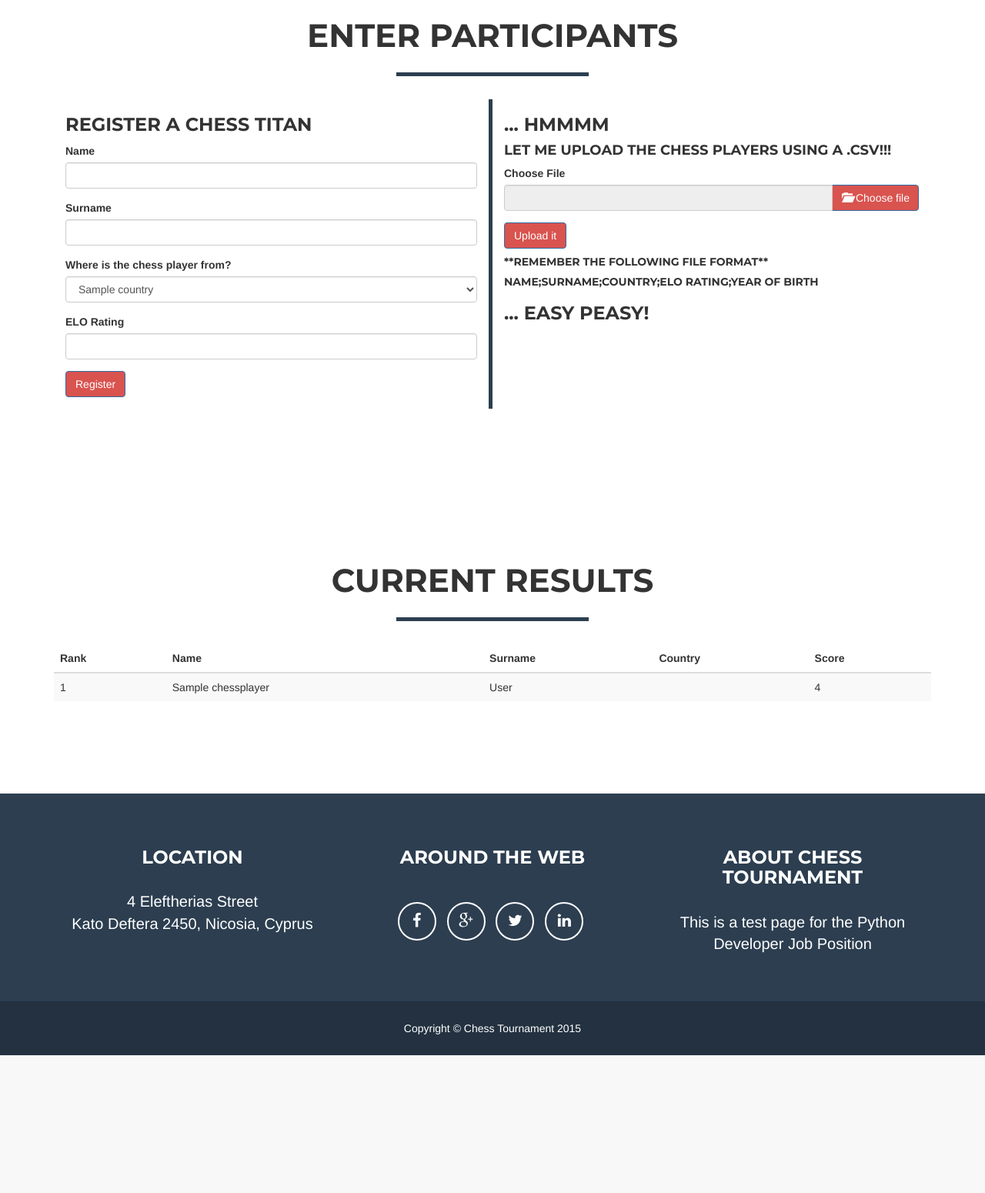
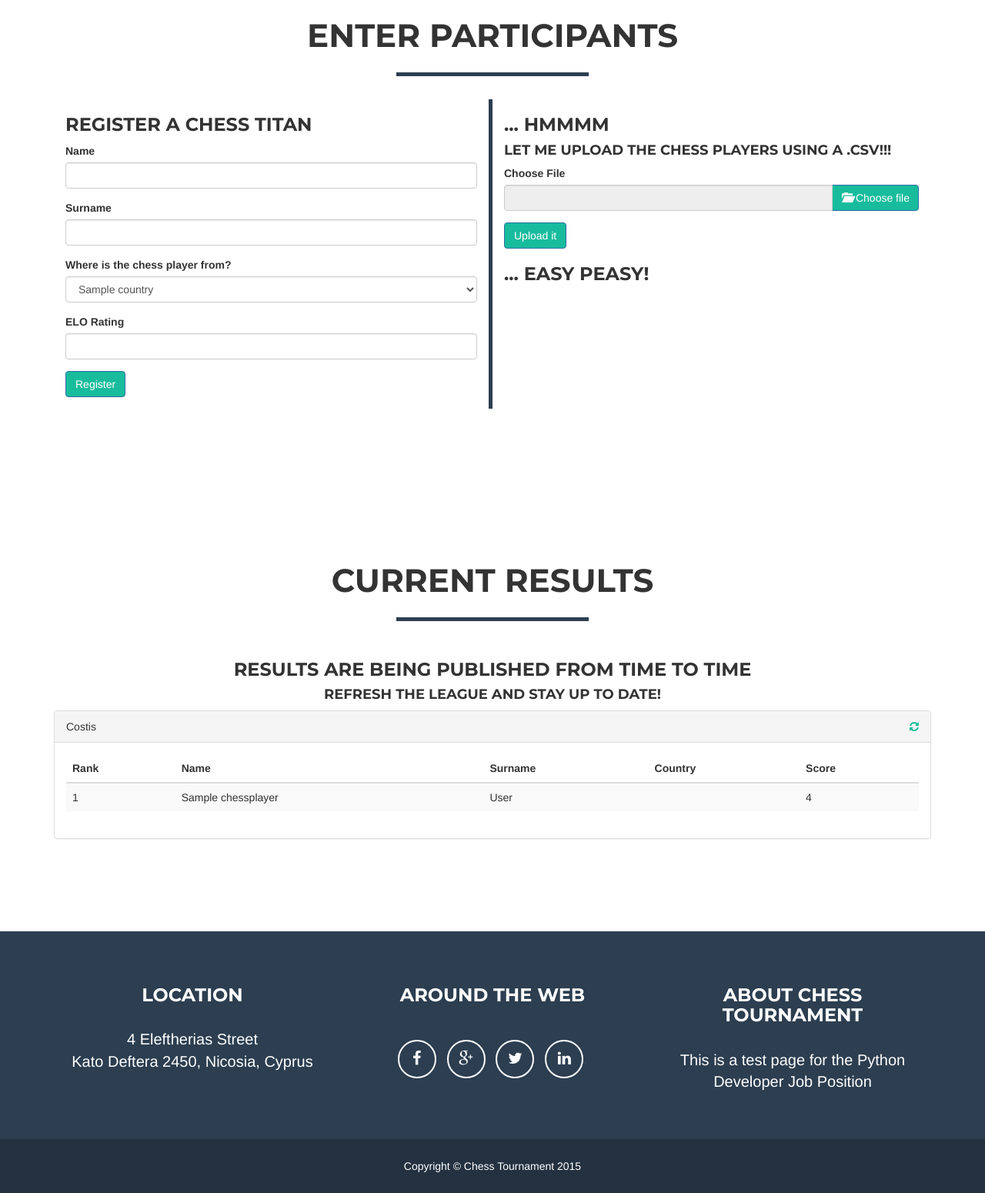
Before and after one commit to CoRafael/ChessTournament, a Django app: page / in a window 1280 px wide. Shown: the part 1002-2552 px from the top of the page at 77% size. Before the commit the page ends 2373 px from the top, so only its background shows below. Run offline with Django 3.2, Linux system fonts and the light colour scheme; a user stored in the database is signed in; tables that the repository leaves empty hold one stand-in row (values such as "Sample post"); some libraries are stand-ins or nearby versions.

Commit message:
Home page - Current Results -> refresh the league

```diff
--- a/static/css/chess_tournament.css
+++ b/static/css/chess_tournament.css
@@ -1,7 +1,6 @@
 #intupdatealert {
     display: none;
 }
-
 
 .dropdown-menu {
     max-height: 400px;
@@ -12,3 +11,7 @@
 .my_border {
     border-right: 5px solid #2c3e50;
 }
+
+.my_button {
+    background-color: #18bc9c !important;
+}
--- a/static/js/chess_tournament.js
+++ b/static/js/chess_tournament.js
@@ -7,11 +7,33 @@ $(document).ready(function () {
 
     $('#intupdatealert').hide()
 
-    $('#kostis').click(function (e) {
+    $('#refresh_button').click(function (e) {
         e.preventDefault()
+        refresh()
+        print_alert_message("yeah!")
+    })
 
-        alert('empika')
+    $('#create_chess_player').on('submit', function (event) {
+        event.preventDefault();
+        $.post('/addsinglechess/', $(this).serialize(), function (data) {
+            print_alert_message(data)
+        });
+        console.log("form submitted!")  // sanity check
+        this.reset(); // clear form
+        refresh()
+    });
+});
 
+
+function print_alert_message(message) {
+    $('#intupdatealert').html(message).show(400);
+    setTimeout(function () {
+        $('#intupdatealert').hide(400)
+    }, 3000);
+}
+
+
+function refresh() {
     $.ajax({
         type: 'GET',
         url: '/update_table/',
@@ -35,75 +57,7 @@ $(document).ready(function () {
             }
             content += '</tbody>';
             $('#table_results tbody').replaceWith(content);
-            }
-        });
-        //$('#intupdatealert').show().text(function (e) {
-        //    return "You have potouo successfully"
-        //}).delay(1000).fadeOut()
-    })
-
-    $('#create_chess_player').on('submit', function (event) {
-        event.preventDefault();
-        $.post('/addsinglechess/', $(this).serialize(), function (data) {
-            $('#intupdatealert').html(data).show(400);
-            setTimeout(function () {
-                $('#intupdatealert').hide(400)
-            }, 4000);
-        });
-        console.log("form submitted!")  // sanity check
-        this.reset(); // clear form
-
-        $.ajax({
-            type: 'GET',
-            url: '/update_table/',
-            dataType: 'text',
-            success: function (message) {
-                var json = jQuery.parseJSON(message);
-                var test = json['chess_players']
-                var all_players = $.parseJSON(test);//parse
-                var content = '';
-                content += '<tbody>';
-                for (var i in all_players) {
-                    content += '<tr' + '">';
-                    var fields = all_players[i].fields
-                    var index = parseInt(i, 10) + 1;
-                    content += '<td>' + index + '</td>';
-                    content += '<td>' + fields.name + '</td>';
-                    content += '<td>' + fields.surname + '</td>';
-                    content += '<td>' + fields.country + '</td>';
-                    content += '<td>' + fields.elo_rating + '</td>';
-                    content += '</tr>';
-                }
-                content += '</tbody>';
-                $('#table_results tbody').replaceWith(content);
-            }
-        });
-
-
-    });
-
-    $('upload_multiple').submit(upload);
-
-
-})
-;
-
-function upload(event) {
-    event.preventDefault();
-    var data = new FormData($('form').get(0));
-
-    $.ajax({
-        url: $(this).attr('action'),
-        type: $(this).attr('method'),
-        data: data,
-        cache: false,
-        processData: false,
-        contentType: false,
-        success: function (data) {
-            $('#intupdatealert').html(data).show(400);
-            setTimeout(function () {
-                $('#intupdatealert').hide(400)
-            }, 4000);
+            print_alert_message("The League has been updated")
         }
     });
 }
--- a/templates/base.html
+++ b/templates/base.html
@@ -72,7 +72,7 @@
                     <a href="#curent_results">Current Results</a>
                 </li>
                 <li class="page-scroll">
-                    <a href="#enter_results" id="kostis">Enter Results</a>
+                    <a href="#enter_results">Enter Results</a>
                 </li>
 
                 {% if user.is_authenticated == False %}
@@ -208,7 +208,7 @@
 
                 {% else %}
                     <div class="form-group">
-                        <button type="submit" class="btn btn-primary">Register</button>
+                        <button type="submit" class="btn btn-primary my_button">Register</button>
                     </div>
                 {% endif %}
 
@@ -233,21 +233,12 @@
                     {% csrf_token %}
                     <div class="form-group">
                         <label>Choose File</label>
-                        <input type="file" name="fileUpload" class="filestyle" data-buttonName="btn-primary">
+                        <input type="file" name="fileUpload" class="filestyle my_button"
+                               data-buttonName="btn-primary my_button">
                     </div>
-                    <button type="submit" class="btn btn-primary">Upload it</button>
+                    <button type="submit" class="btn btn-primary my_button">Upload it</button>
                 </form>
             {% endif %}
-
-
-
-
-
-
-            <h5>**Remember the following file format**</h5>
-
-            <h5>name;surname;country;ELO rating;Year of birth</h5>
-
 
             <h3>... Easy Peasy!</h3>
 
@@ -328,6 +319,21 @@
             </div>
         </div>
 
+
+        <div class="row">
+            <div class="col-lg-12 text-center">
+                <h3>Results are being published from time to time</h3>
+                <h4>Refresh the League and stay up to date!</h4>
+            </div>
+        </div>
+
+
+        <!--refresh widget-->
+        <div class="panel panel-default" data-url="/fetch-data">
+            <div class="panel-heading"><a class="pull-right"><span class="fa fa-refresh" id="refresh_button"></span></a>
+                Costis
+            </div>
+            <div class="panel-body panel-refresh">
                 <table class="table table-striped" id="table_results">
                     <thead>
                     <tr>
@@ -352,6 +358,10 @@
 
                 </table>
 
+            </div>
+        </div>
+    </div>
+    <!--refresh widget-->
     </div>
 </section>
 
```
Lines whose indentation alone changed are shown as unchanged.
